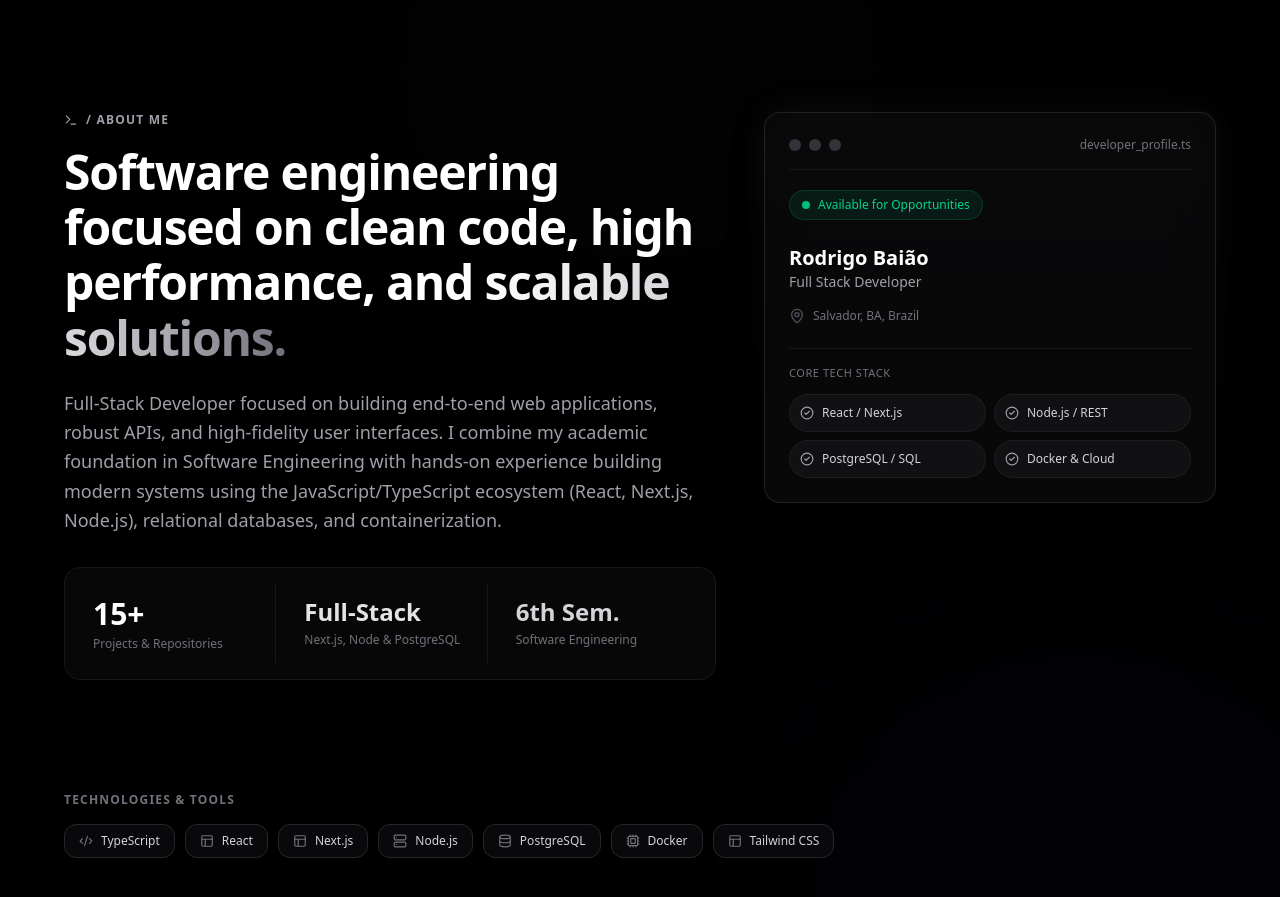
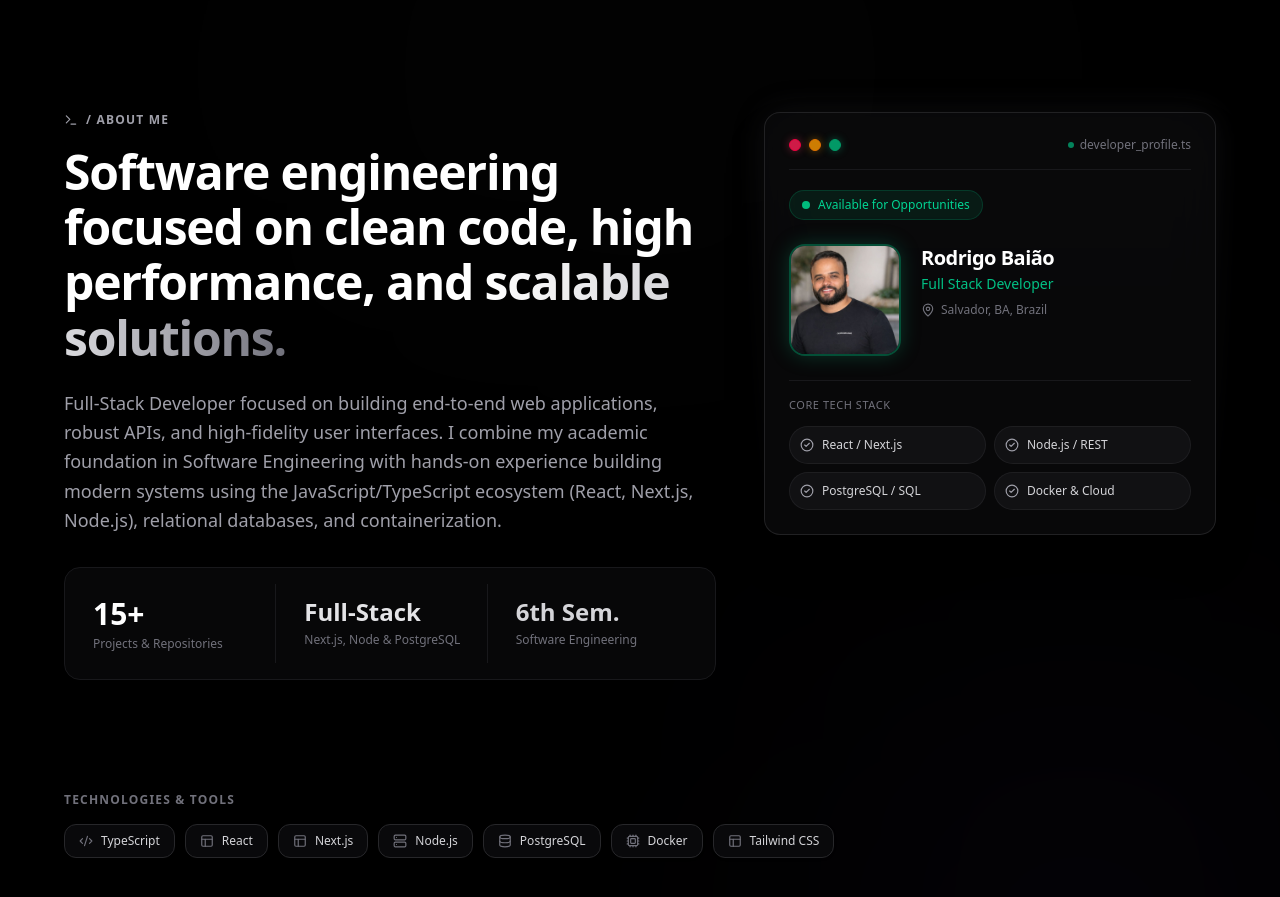
Before and after one commit to rodrigobaiaodev/portfolio-rodrigo, a Next.js app: page /en in a window 1280 px wide. Shown: the part 1060-1957 px from the top of the page. Built offline with nearby package versions, Linux system fonts and the light colour scheme.

Commit message:
feat: add profile picture to About component and enhance card styling

```diff
--- a/src/components/about.tsx
+++ b/src/components/about.tsx
@@ -2,6 +2,7 @@
 
 import { motion } from 'framer-motion';
 import { useTranslations } from 'next-intl';
+import Image from 'next/image';
 import {
   Code2,
   CheckCircle2,
@@ -116,7 +117,7 @@ export default function About() {
 
           </div>
 
-          {/* COLUNA DIREITA: Card Interativo de Desenvolvedor (5 Colunas) */}
+          {/* COLUNA DIREITA: Card Interativo com Foto de Perfil (5 Colunas) */}
           <motion.div
             initial={{ opacity: 0, scale: 0.98 }}
             whileInView={{ opacity: 1, scale: 1 }}
@@ -129,14 +130,17 @@ export default function About() {
 
             <div className="relative rounded-2xl bg-zinc-950/90 border border-zinc-800/80 p-6 shadow-2xl backdrop-blur-xl">
 
-              {/* Cabeçalho do Card Estilo Janela de IDE */}
+              {/* Cabeçalho do Card Estilo macOS Dinâmico */}
               <div className="flex items-center justify-between pb-4 mb-5 border-b border-zinc-900">
                 <div className="flex items-center gap-2">
-                  <div className="w-3 h-3 rounded-full bg-zinc-700/80" />
-                  <div className="w-3 h-3 rounded-full bg-zinc-700/80" />
-                  <div className="w-3 h-3 rounded-full bg-zinc-700/80" />
+                  <div className="w-3 h-3 rounded-full bg-rose-500/80 border border-rose-600 shadow-[0_0_8px_rgba(244,63,94,0.4)] transition-transform group-hover:scale-105" />
+                  <div className="w-3 h-3 rounded-full bg-amber-500/80 border border-amber-600 shadow-[0_0_8px_rgba(245,158,11,0.4)] transition-transform group-hover:scale-105" />
+                  <div className="w-3 h-3 rounded-full bg-emerald-500/80 border border-emerald-600 shadow-[0_0_8px_rgba(16,185,129,0.4)] transition-transform group-hover:scale-105" />
                 </div>
-                <span className="font-mono text-xs text-zinc-500">developer_profile.ts</span>
+                <span className="font-mono text-xs text-zinc-500 flex items-center gap-1.5">
+                  <span className="w-1.5 h-1.5 rounded-full bg-emerald-400 animate-pulse" />
+                  developer_profile.ts
+                </span>
               </div>
 
               {/* Status Badge Pulsante */}
@@ -148,16 +152,24 @@ export default function About() {
                 {t('card.status')}
               </div>
 
-              {/* Detalhes do Perfil */}
-              <div className="space-y-4 mb-6">
-                <div>
-                  <h3 className="text-xl font-bold text-white">Rodrigo Baião</h3>
-                  <p className="text-sm font-mono text-zinc-400">{t('card.role')}</p>
+              {/* Detalhes do Perfil com Foto Maior e Estilizada */}
+              <div className="flex flex-col sm:flex-row items-center sm:items-start gap-5 mb-6 text-center sm:text-left">
+                <div className="relative w-24 h-24 sm:w-28 sm:h-28 rounded-2xl overflow-hidden border-2 border-emerald-500/40 shadow-[0_0_20px_rgba(16,185,129,0.25)] shrink-0 group/img">
+                  <div className="absolute inset-0 bg-gradient-to-t from-black/40 via-transparent to-transparent z-10 opacity-0 group-hover/img:opacity-100 transition-opacity" />
+                  <Image
+                    src="/avatar.png"
+                    alt="Rodrigo Baião"
+                    fill
+                    className="object-cover group-hover/img:scale-105 transition-transform duration-500"
+                  />
                 </div>
-
-                <div className="flex items-center gap-2 text-xs text-zinc-500 font-mono">
-                  <MapPin className="w-4 h-4 text-zinc-600" />
-                  <span>{t('card.location')}</span>
+                <div className="flex flex-col justify-center">
+                  <h3 className="text-xl font-bold text-white tracking-tight">Rodrigo Baião</h3>
+                  <p className="text-sm font-mono text-emerald-400/90 font-medium mt-0.5">{t('card.role')}</p>
+                  <div className="flex items-center justify-center sm:justify-start gap-1.5 text-xs text-zinc-500 font-mono mt-2">
+                    <MapPin className="w-3.5 h-3.5 text-zinc-500" />
+                    <span>{t('card.location')}</span>
+                  </div>
                 </div>
               </div>
 
```
Also changed, not shown: public/avatar.png (added).
